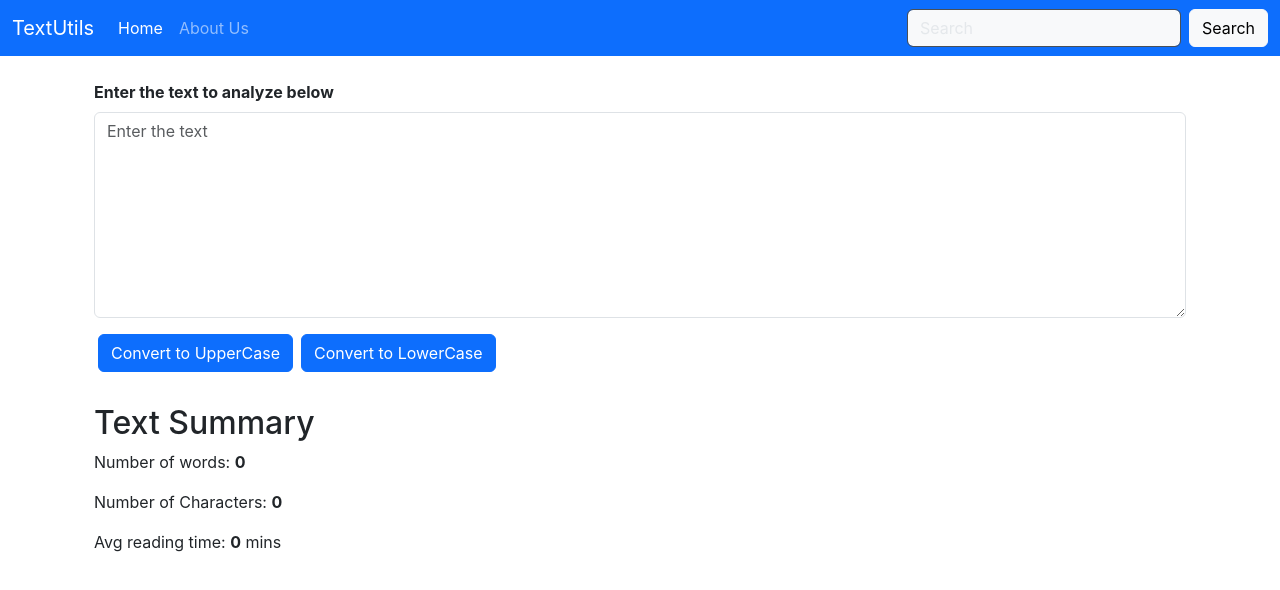
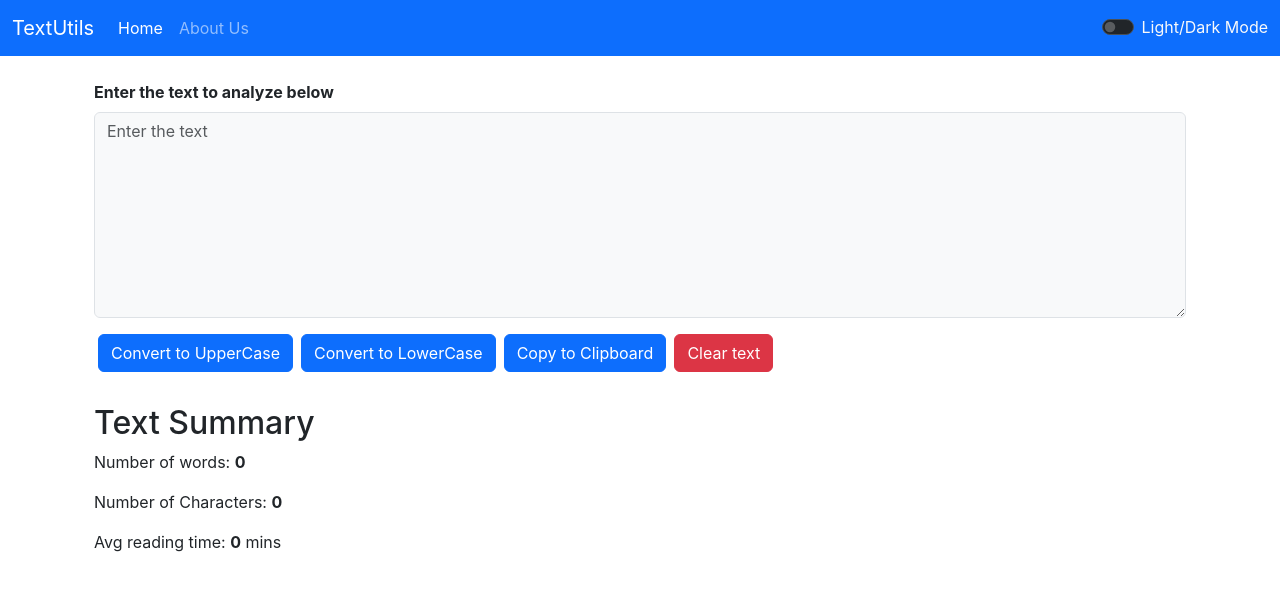
Before and after one commit to MuminBashir/TextUtils-React-App, a React (Create React App) app: page / in a window 1280 px wide. Shown: the top 590 px of the page. Built offline with nearby package versions, Linux system fonts and the light colour scheme.

Commit message:
tutorial 12 done

```diff
--- a/public/index.html
+++ b/public/index.html
@@ -13,7 +13,7 @@
 
     <link rel="manifest" href="%PUBLIC_URL%/manifest.json" />
     <link href="https://cdn.jsdelivr.net/npm/bootstrap@5.3.0-alpha3/dist/css/bootstrap.min.css" rel="stylesheet" integrity="sha384-KK94CHFLLe+nY2dmCWGMq91rCGa5gtU4mk92HdvYe+M/SXH301p5ILy+dN9+nJOZ" crossorigin="anonymous">
-    <title>React App</title>
+    <title>TextUtils</title>
   </head>
   <body>
     <noscript>You need to enable JavaScript to run this app.</noscript>
--- a/src/App.js
+++ b/src/App.js
@@ -1,13 +1,30 @@
 import "./App.css";
 import Navbar from "./components/Navbar";
 import TextForm from "./components/TextForm";
+import React, { useState } from "react";
 
 function App() {
+  const [mode, setMode] = useState("light");
+
+  const toggleMode = () => {
+    if (mode === "light") {
+      setMode("dark");
+      document.body.style.backgroundColor = "#042743";
+    } else {
+      setMode("light");
+      document.body.style.backgroundColor = "white";
+    }
+  };
   return (
     <>
-      <Navbar title="TextUtils" aboutText="About Us" />
+      <Navbar
+        title="TextUtils"
+        aboutText="About Us"
+        mode={mode}
+        toggleMode={toggleMode}
+      />
       <div className="container my-4">
-        <TextForm heading="Enter the text to analyze below" />
+        <TextForm mode={mode} />
       </div>
     </>
   );
--- a/src/components/Navbar.js
+++ b/src/components/Navbar.js
@@ -3,7 +3,12 @@ import PropTypes from "prop-types";
 
 export default function Navbar(props) {
   return (
-    <nav className="navbar navbar-expand-lg bg-primary" data-bs-theme="dark">
+    <nav
+      className={`navbar navbar-expand-lg bg-${
+        props.mode === "light" ? "primary" : "dark"
+      }`}
+      data-bs-theme="dark"
+    >
       <div className="container-fluid">
         <a className="navbar-brand" href="/">
           {props.title}
@@ -32,7 +37,7 @@ export default function Navbar(props) {
               </a>
             </li>
           </ul>
-          <form className="d-flex" role="search">
+          {/* <form className="d-flex" role="search">
             <input
               className="form-control me-2 bg-light"
               type="search"
@@ -42,7 +47,19 @@ export default function Navbar(props) {
             <button className="btn btn-light" type="submit">
               Search
             </button>
-          </form>
+          </form> */}
+          <div className="form-check form-switch text-light">
+            <input
+              className="form-check-input"
+              type="checkbox"
+              role="switch"
+              id="mode"
+              onClick={props.toggleMode}
+            />
+            <label className="form-check-label" htmlFor="mode">
+              Light/Dark Mode
+            </label>
+          </div>
         </div>
       </div>
     </nav>
--- a/src/components/TextForm.js
+++ b/src/components/TextForm.js
@@ -10,8 +10,18 @@ export default function TextForm(props) {
   const upperCase = () => {
     setText(text.toUpperCase());
   };
+
   const lowerCase = () => {
     setText(text.toLowerCase());
+  };
+
+  const copyClipboard = () => {
+    navigator.clipboard.writeText(text);
+    alert("Text copied");
+  };
+
+  const clearText = () => {
+    setText("");
   };
 
   let wordCount = () => {
@@ -25,14 +35,18 @@ export default function TextForm(props) {
     <>
       <div className=" container mb-3">
         <label
-          htmlFor="exampleFormControlTextarea1"
-          className="form-label fw-bolder"
+          htmlFor="textArea"
+          className={`form-label fw-bolder text-${
+            props.mode === "light" ? "dark" : "light"
+          }`}
         >
-          {props.heading}
+          Enter the text to analyze below
         </label>
         <textarea
-          className="form-control"
-          id="exampleFormControlTextarea1"
+          className={`form-control bg-${
+            props.mode === "light" ? "light" : "secondary"
+          } text-${props.mode === "light" ? "dark" : "light"}`}
+          id="textArea"
           placeholder="Enter the text"
           value={text}
           onChange={handleChange}
@@ -44,8 +58,18 @@ export default function TextForm(props) {
         <button className="btn btn-primary my-3 mx-1" onClick={lowerCase}>
           Convert to LowerCase
         </button>
+        <button className="btn btn-primary my-3 mx-1" onClick={copyClipboard}>
+          Copy to Clipboard
+        </button>
+        <button className="btn btn-danger my-3 mx-1" onClick={clearText}>
+          Clear text
+        </button>
       </div>
-      <div className="container">
+      <div
+        className={`container text-${
+          props.mode === "light" ? "dark" : "light"
+        }`}
+      >
         <h2>Text Summary</h2>
         <p>
           Number of words: <b>{wordCount()}</b>
```
